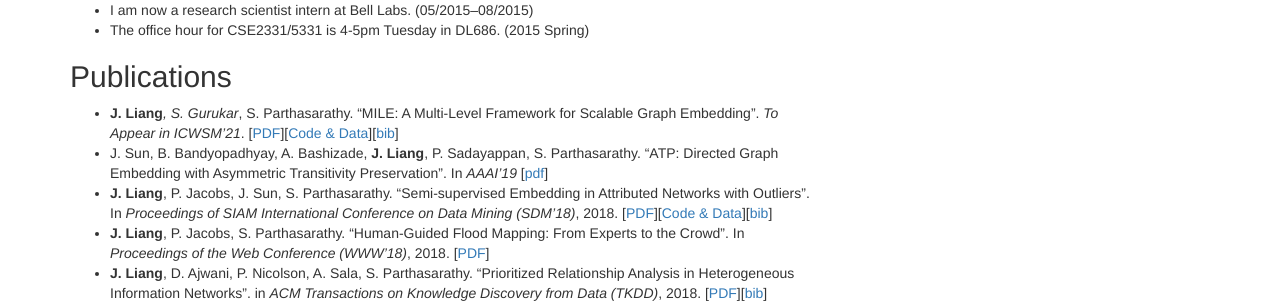
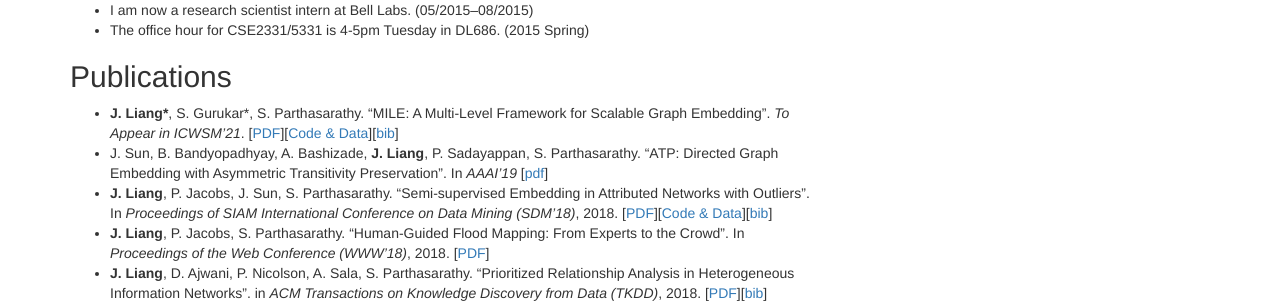
Before and after one commit to BuckeyeDM/BuckeyeDM.github.io, a Jekyll site: the page built from index.md, in a window 1280 px wide. Shown: the part 649-952 px from the top of the page. Built offline with Jekyll 4.4.1, drawn with Linux system fonts in a browser that asks for light colours.

```diff
--- a/index.md
+++ b/index.md
@@ -27,7 +27,7 @@ I now work at Google on various Machine Learning projects. Before this, I receiv
 * The office hour for CSE2331/5331 is 4-5pm Tuesday in DL686. (2015 Spring)
 
 ## Publications
-* **J. Liang***, S. Gurukar*, S. Parthasarathy. "MILE: A Multi-Level Framework for Scalable Graph Embedding". *To Appear in ICWSM'21*. \[[PDF](https://arxiv.org/pdf/1802.09612.pdf)\]\[[Code & Data](./MILE)\]\[[bib](publications/MILE.txt)\]
+* **J. Liang\***, S. Gurukar\*, S. Parthasarathy. "MILE: A Multi-Level Framework for Scalable Graph Embedding". *To Appear in ICWSM'21*. \[[PDF](https://arxiv.org/pdf/1802.09612.pdf)\]\[[Code & Data](./MILE)\]\[[bib](publications/MILE.txt)\]
 * J. Sun, B. Bandyopadhyay, A. Bashizade, **J. Liang**, P. Sadayappan, S. Parthasarathy. "ATP: Directed Graph Embedding with Asymmetric Transitivity Preservation". In *AAAI'19* \[[pdf](https://arxiv.org/pdf/1811.00839.pdf)\]
 * **J. Liang**, P. Jacobs, J. Sun, S. Parthasarathy. "Semi-supervised Embedding in Attributed Networks with Outliers". In *Proceedings of SIAM International Conference on Data Mining (SDM'18)*, 2018. \[[PDF](https://arxiv.org/pdf/1703.08100.pdf)\]\[[Code & Data](/SEANO)\]\[[bib](publications/SDM18.txt)\]
 * **J. Liang**, P. Jacobs, S. Parthasarathy. "Human-Guided Flood Mapping: From Experts to the Crowd". In *Proceedings of the Web Conference (WWW'18)*, 2018. \[[PDF](./publications/CHUG_FM.pdf)\]
```
